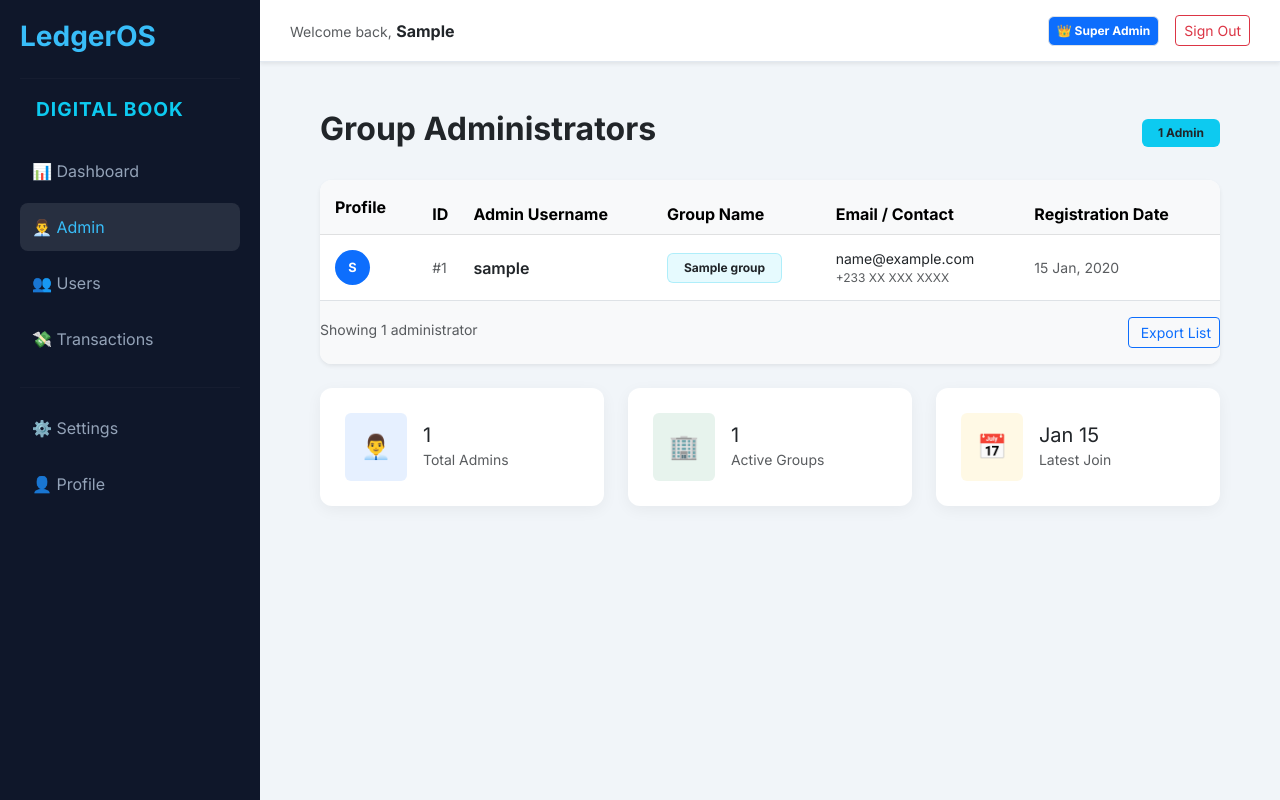
After one commit to joedrake0909/Alx_Capstone_Project, a Django app: page /app/admins/ in a window 1280 px wide. The commit adds this page. Run offline with Django 5.2, Linux system fonts and the light colour scheme; a user stored in the database is signed in; tables that the repository leaves empty hold one stand-in row (values such as "Sample post"); one stand-in notice (Sample message) is shown.

Commit message:
Complete Master Admin Portal with stats, global transactions, and role-based routing

```diff
--- /dev/null
+++ b/groups/templates/groups/admin_user_list.html
@@ -0,0 +1,129 @@
+{% extends "base.html" %}
+{% block content %}
+<div class="d-flex justify-content-between align-items-center mb-4">
+    <h2 class="fw-bold text-dark">Group Administrators</h2>
+    {% if admin_groups %}
+    <span class="badge bg-info text-dark px-3 py-2">
+        {{ admin_groups|length }} Admin{{ admin_groups|length|pluralize }}
+    </span>
+    {% endif %}
+</div>
+
+<div class="card-custom shadow-sm p-0 overflow-hidden">
+    <table class="table table-hover align-middle mb-0">
+        <thead class="table-light text-secondary">
+            <tr>
+                <th style="padding: 15px;">Profile</th>
+                <th>ID</th>
+                <th>Admin Username</th>
+                <th>Group Name</th>
+                <th>Email / Contact</th>
+                <th>Registration Date</th>
+            </tr>
+        </thead>
+        <tbody>
+            {% for group in admin_groups %}
+            <tr>
+                <td style="padding: 15px;">
+                    <div class="bg-primary text-white rounded-circle d-flex align-items-center justify-content-center fw-bold" style="width: 35px; height: 35px; font-size: 0.8rem;">
+                        {{ group.admin.username|slice:":1"|upper }}
+                    </div>
+                </td>
+                <td class="text-muted small">#{{ group.admin.id }}</td>
+                <td class="fw-semibold text-dark">{{ group.admin.username }}</td>
+                <td>
+                    <span class="badge bg-info text-dark bg-opacity-10 px-3 py-2 border border-info border-opacity-25">
+                        {{ group.name }}
+                    </span>
+                </td>
+                <td>
+                    <div class="text-dark small">{{ group.admin.email|default:"no-email@ledger.com" }}</div>
+                    <div class="text-muted" style="font-size: 0.75rem;">
+                        {% if group.admin.member.phone_number %}
+                            {{ group.admin.member.phone_number }}
+                        {% else %}
+                            +233 XX XXX XXXX
+                        {% endif %}
+                    </div>
+                </td>
+                <td class="text-muted small">{{ group.admin.date_joined|date:"d M, Y" }}</td>
+            </tr>
+            {% empty %}
+            <tr>
+                <td colspan="6" class="text-center py-5 text-muted">
+                    <div class="py-4">
+                        <span style="font-size: 2.5rem;">👥</span>
+                        <p class="mt-3 mb-1">No admins found in the system.</p>
+                        <p class="small text-muted">Group administrators will appear here once created.</p>
+                    </div>
+                </td>
+            </tr>
+            {% endfor %}
+        </tbody>
+    </table>
+
+    {% if admin_groups %}
+    <div class="card-footer bg-light border-0 py-3">
+        <div class="row">
+            <div class="col-md-6">
+                <span class="text-muted small">
+                    Showing {{ admin_groups|length }} administrator{{ admin_groups|length|pluralize }}
+                </span>
+            </div>
+            <div class="col-md-6 text-end">
+                <button class="btn btn-sm btn-outline-primary">
+                    <i class="fas fa-download me-1"></i> Export List
+                </button>
+            </div>
+        </div>
+    </div>
+    {% endif %}
+</div>
+
+<!-- Optional: Add this if you want to show group statistics -->
+{% if admin_groups %}
+<div class="row mt-4">
+    <div class="col-md-4">
+        <div class="card-custom">
+            <div class="d-flex align-items-center">
+                <div class="bg-primary bg-opacity-10 p-3 rounded me-3">
+                    <span style="font-size: 1.5rem;">👨‍💼</span>
+                </div>
+                <div>
+                    <h5 class="mb-0">{{ admin_groups|length }}</h5>
+                    <small class="text-muted">Total Admins</small>
+                </div>
+            </div>
+        </div>
+    </div>
+    <div class="col-md-4">
+        <div class="card-custom">
+            <div class="d-flex align-items-center">
+                <div class="bg-success bg-opacity-10 p-3 rounded me-3">
+                    <span style="font-size: 1.5rem;">🏢</span>
+                </div>
+                <div>
+                    <h5 class="mb-0">{{ admin_groups|length }}</h5>
+                    <small class="text-muted">Active Groups</small>
+                </div>
+            </div>
+        </div>
+    </div>
+    <div class="col-md-4">
+        <div class="card-custom">
+            <div class="d-flex align-items-center">
+                <div class="bg-warning bg-opacity-10 p-3 rounded me-3">
+                    <span style="font-size: 1.5rem;">📅</span>
+                </div>
+                <div>
+                    {% with latest=admin_groups|dictsortreversed:"admin.date_joined" %}
+                    <h5 class="mb-0">{{ latest.0.admin.date_joined|date:"M d" }}</h5>
+                    {% endwith %}
+                    <small class="text-muted">Latest Join</small>
+                </div>
+            </div>
+        </div>
+    </div>
+</div>
+{% endif %}
+{% endblock %}
--- a/groups/urls.py
+++ b/groups/urls.py
@@ -2,12 +2,20 @@ from django.urls import path
 from . import views
 
 urlpatterns = [
+    # 1. The Entry Point & Redirector
+    path('login-success/', views.login_success, name='login_success'),
+
+    # 2. Master Admin Views (Superuser Dashboard)
+    path('dashboard/', views.SuperuserDashboardView.as_view(), name='super_dashboard'),
+    path('admins/', views.AdminUserListView.as_view(), name='admin_user_list'),
+    path('transactions/all/', views.AllTransactionsView.as_view(), name='all_transactions'),
+
+    # 3. Existing Member Management (Group Admin/Treasurer views)
     path('members/', views.MemberListView.as_view(), name='member_list'),
     path('members/new/', views.MemberCreateView.as_view(), name='member_create'),
-
-    # We use 'pk' for both to keep it simple and consistent
     path('members/<int:pk>/book/', views.MemberBookView.as_view(), name='member_book'),
     path('members/<int:pk>/record/', views.RecordEntryView.as_view(), name='record_entry'),
 
-    path('login-success/', views.login_success, name='login_success'),
+    # 4. Customer Access (Regular member views)
+    path('my-book/<int:pk>/', views.CustomerBookView.as_view(), name='customer_view'),
 ]
--- a/groups/views.py
+++ b/groups/views.py
@@ -1,10 +1,11 @@
 from django import forms
-from django.views.generic import ListView, CreateView, DetailView
+from django.views.generic import ListView, CreateView, DetailView, TemplateView
 from django.contrib.auth.mixins import LoginRequiredMixin, UserPassesTestMixin
 from django.urls import reverse_lazy
-from django.shortcuts import redirect
+from django.shortcuts import redirect, render, get_object_or_404
 from django.contrib import messages
 from django.contrib.auth.models import User
+from django.db.models import Sum
 
 # Import your models
 from .models import Member, Cycle, Group, DigitalBook
@@ -20,7 +21,56 @@ class DateInput(forms.DateInput):
     """Helper to force HTML5 date picker in forms."""
     input_type = 'date'
 
-# --- VIEWS ---
+# --- SUPERUSER DASHBOARD VIEWS (The Master Control Panel) ---
+
+class SuperuserDashboardView(LoginRequiredMixin, UserPassesTestMixin, TemplateView):
+    """MASTER DASHBOARD: The Stats Page for superuser."""
+    template_name = 'groups/superuser_dashboard.html'
+    login_url = '/login/'
+
+    def test_func(self):
+        return self.request.user.is_superuser
+
+    def get_context_data(self, **kwargs):
+        context = super().get_context_data(**kwargs)
+        # Stats for Dashboard icons
+        context['total_groups'] = Group.objects.count()
+        context['total_users'] = Member.objects.count()
+        context['total_savings'] = Entry.objects.aggregate(Sum('deposit_amount'))['deposit_amount__sum'] or 0
+        return context
+
+
+class AdminUserListView(LoginRequiredMixin, UserPassesTestMixin, ListView):
+    """ADMIN MENU: List of Group Admins/Treasurers with their groups."""
+    model = Group
+    template_name = 'groups/admin_user_list.html'
+    context_object_name = 'admin_groups'
+    login_url = '/login/'
+
+    def test_func(self):
+        return self.request.user.is_superuser
+
+    def get_context_data(self, **kwargs):
+        context = super().get_context_data(**kwargs)
+        # Add any additional context if needed
+        return context
+
+
+class AllTransactionsView(LoginRequiredMixin, UserPassesTestMixin, ListView):
+    """TRANSACTIONS MENU: All money moves, latest first."""
+    model = Entry
+    template_name = 'groups/all_transactions.html'
+    context_object_name = 'transactions'
+
+    def test_func(self):
+        return self.request.user.is_superuser
+
+    def get_queryset(self):
+        # Latest transactions at the top
+        return Entry.objects.all().select_related('member', 'member__group').order_by('-date', '-id')
+
+
+# --- REGULAR ADMIN VIEWS (For Group Treasurers) ---
 
 class MemberListView(LoginRequiredMixin, UserPassesTestMixin, ListView):
     """Admin Directory: List all members in the Treasurer's group."""
@@ -171,18 +221,72 @@ class RecordEntryView(LoginRequiredMixin, UserPassesTestMixin, CreateView):
         return reverse_lazy('member_book', kwargs={'pk': self.kwargs['pk']})
 
 
+# --- CUSTOMER VIEWS (For Regular Members) ---
+
+class CustomerBookView(LoginRequiredMixin, DetailView):
+    """Regular member's view of their own digital book."""
+    model = Member
+    template_name = 'groups/customer_book.html'
+    context_object_name = 'member'
+
+    def get_object(self):
+        """Ensure members can only view their own book."""
+        # Get the member profile for the logged-in user
+        member = get_object_or_404(Member, user=self.request.user)
+
+        # Additional security: check if the URL pk matches the user's member id
+        if str(member.id) != self.kwargs.get('pk'):
+            messages.error(self.request, "You can only view your own digital book.")
+            return None
+        return member
+
+    def get_context_data(self, **kwargs):
+        context = super().get_context_data(**kwargs)
+
+        if self.object is None:
+            return context
+
+        page_num = self.request.GET.get('page', 1)
+
+        try:
+            page = Page.objects.get(digital_book=self.object.digital_book, page_number=page_num)
+            existing_entries = page.entries.all()
+
+            # Create the 31-row structure (similar to MemberBookView)
+            rows = []
+            for i in range(1, 32):
+                entry = existing_entries.filter(row_number=i).first()
+                rows.append({'number': i, 'data': entry})
+
+            context['rows'] = rows
+            context['current_page'] = page
+
+            # Calculate total balance for this member
+            total_deposits = Entry.objects.filter(member=self.object).aggregate(
+                total=Sum('deposit_amount')
+            )['total'] or 0
+            total_withdrawals = Entry.objects.filter(member=self.object).aggregate(
+                total=Sum('withdrawal_amount')
+            )['total'] or 0
+            context['member_balance'] = total_deposits - total_withdrawals
+
+        except Page.DoesNotExist:
+            context['error'] = "Book pages not found."
+
+        return context
+
+
+# --- AUTHENTICATION VIEW ---
+
 def login_success(request):
-        #Traffic controller: Redirects users based on their role
-        # immediately after they log in.
-
-        if request.user.is_superuser:
-            return redirect('member_list')
-        else:
-            # # A normal member goes to their personal digital book
-            #  We find the member object linked to this user
-            try:
-                member = request.user.member
-                return redirect('customer_view', pk=member.id)
-            except AttributeError:
-                # fallback if user is not a superuser or member
-                return redirect('/')
+    """Slingshot users to their respective homes after login."""
+    if request.user.is_superuser:
+        # Redirect Superuser to the NEW Dashboard
+        return redirect('super_dashboard')
+    else:
+        # Redirect regular Member to their Digital Book
+        try:
+            member = request.user.member
+            return redirect('customer_view', pk=member.id)
+        except AttributeError:
+            return redirect('/')
--- a/templates/base.html
+++ b/templates/base.html
@@ -19,7 +19,6 @@
             background-color: var(--body-bg);
             margin: 0;
         }
-        /* Sidebar only appears when logged in */
         .sidebar {
             width: 260px;
             height: 100vh;
@@ -59,6 +58,17 @@
             box-shadow: 0 4px 15px rgba(0,0,0,0.05);
             padding: 25px;
         }
+        /* Fix for mobile responsiveness */
+        @media (max-width: 768px) {
+            .sidebar {
+                width: 100%;
+                height: auto;
+                position: relative;
+            }
+            .main-content {
+                margin-left: 0 !important;
+            }
+        }
     </style>
 </head>
 <body>
@@ -67,14 +77,40 @@
     <div class="sidebar">
         <h3 class="mb-4 fw-bold" style="color: var(--accent-color);">LedgerOS</h3>
         <hr style="border-color: rgba(255,255,255,0.1);">
-        <nav class="nav flex-column">
+
+        <nav class="nav flex-column mt-3">
+            <div class="px-3 mb-4 text-info fw-bold" style="font-size: 1.2rem; letter-spacing: 1px;">DIGITAL BOOK</div>
+
             {% if user.is_superuser %}
-                <a class="nav-link-custom" href="{% url 'member_list' %}">📊 Dashboard</a>
-                <a class="nav-link-custom" href="{% url 'member_create' %}">➕ Register Member</a>
+                <a class="nav-link-custom {% if request.resolver_match.url_name == 'super_dashboard' %}active{% endif %}"
+                   href="{% url 'super_dashboard' %}">📊 Dashboard</a>
+
+                <a class="nav-link-custom {% if request.resolver_match.url_name == 'admin_user_list' %}active{% endif %}"
+                   href="{% url 'admin_user_list' %}">👨‍💼 Admin</a>
+
+                <a class="nav-link-custom {% if request.resolver_match.url_name == 'member_list' %}active{% endif %}"
+                   href="{% url 'member_list' %}">👥 Users</a>
+
+                <a class="nav-link-custom {% if request.resolver_match.url_name == 'all_transactions' %}active{% endif %}"
+                   href="{% url 'all_transactions' %}">💸 Transactions</a>
+
+                <hr style="border-color: rgba(255,255,255,0.1);">
+
+                <a class="nav-link-custom" href="#">⚙️ Settings</a>
+                <a class="nav-link-custom" href="#">👤 Profile</a>
             {% else %}
-                <a class="nav-link-custom" href="{% url 'customer_view' user.member.id %}">📖 My Digital Book</a>
+                <!-- REGULAR USER MENU -->
+                {% if user.member %}
+                    <a class="nav-link-custom {% if request.resolver_match.url_name == 'customer_view' %}active{% endif %}"
+                       href="{% url 'customer_view' user.member.id %}">📖 My Digital Book</a>
+                    <a class="nav-link-custom" href="#">⚙️ Profile Settings</a>
+                {% else %}
+                    <!-- If user doesn't have member profile -->
+                    <div class="text-warning p-2">
+                        ⚠️ No member profile
+                    </div>
+                {% endif %}
             {% endif %}
-            <a class="nav-link-custom" href="#">⚙️ Profile Settings</a>
         </nav>
     </div>
     {% endif %}
@@ -92,9 +128,25 @@
 
             <div class="d-flex align-items-center gap-3">
                 {% if user.is_authenticated %}
-                    <span class="badge bg-light text-dark border p-2">
-                        🏢 {{ user.member.group.name|default:"Main Office" }}
-                    </span>
+                    <!-- SAFE CHECK: Only try to access user.member if it exists -->
+                    {% if user.is_superuser %}
+                        <span class="badge bg-primary text-white border p-2">
+                            👑 Super Admin
+                        </span>
+                    {% elif user.member and user.member.group %}
+                        <span class="badge bg-light text-dark border p-2">
+                            🏢 {{ user.member.group.name|default:"Main Office" }}
+                        </span>
+                    {% elif user.member %}
+                        <span class="badge bg-secondary text-white border p-2">
+                            🏢 No Group
+                        </span>
+                    {% else %}
+                        <span class="badge bg-warning text-dark border p-2">
+                            ⚠️ No Profile
+                        </span>
+                    {% endif %}
+
                     <form method="post" action="{% url 'logout' %}" class="m-0">
                         {% csrf_token %}
                         <button type="submit" class="btn btn-sm btn-outline-danger">Sign Out</button>
@@ -108,7 +160,10 @@
         <div class="p-4 p-md-5">
             {% if messages %}
                 {% for message in messages %}
-                    <div class="alert alert-info border-0 shadow-sm">{{ message }}</div>
+                    <div class="alert alert-{{ message.tags|default:'info' }} border-0 shadow-sm alert-dismissible fade show" role="alert">
+                        {{ message }}
+                        <button type="button" class="btn-close" data-bs-dismiss="alert" aria-label="Close"></button>
+                    </div>
                 {% endfor %}
             {% endif %}
 
@@ -119,5 +174,17 @@
     </div>
 
     <script src="https://cdn.jsdelivr.net/npm/bootstrap@5.3.0/dist/js/bootstrap.bundle.min.js"></script>
+    <script>
+        // Auto-dismiss alerts after 5 seconds
+        document.addEventListener('DOMContentLoaded', function() {
+            setTimeout(function() {
+                var alerts = document.querySelectorAll('.alert');
+                alerts.forEach(function(alert) {
+                    var bsAlert = new bootstrap.Alert(alert);
+                    bsAlert.close();
+                });
+            }, 5000);
+        });
+    </script>
 </body>
 </html>
```
Also changed, not shown: groups/templates/groups/all_transactions.html (added, +42 -0 lines), groups/templates/groups/superuser_dashboard.html (added, +114 -0 lines).
